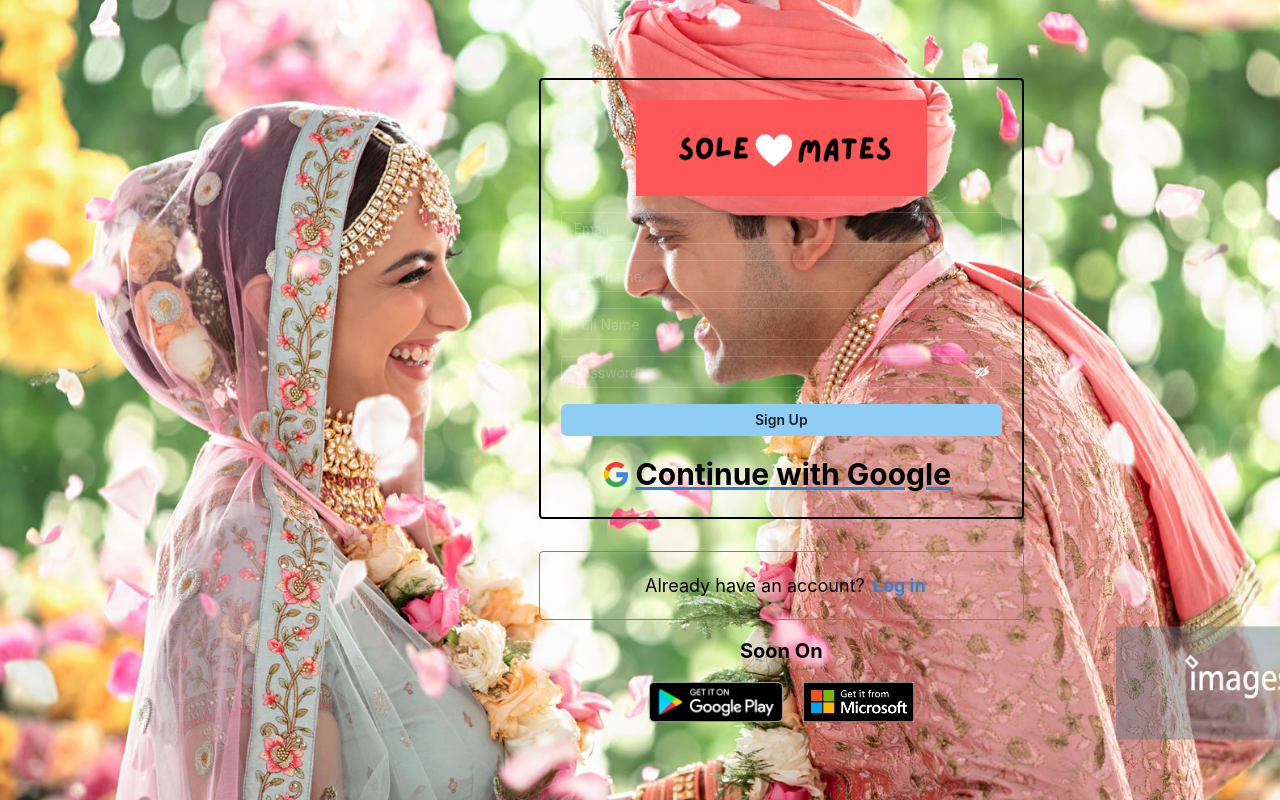
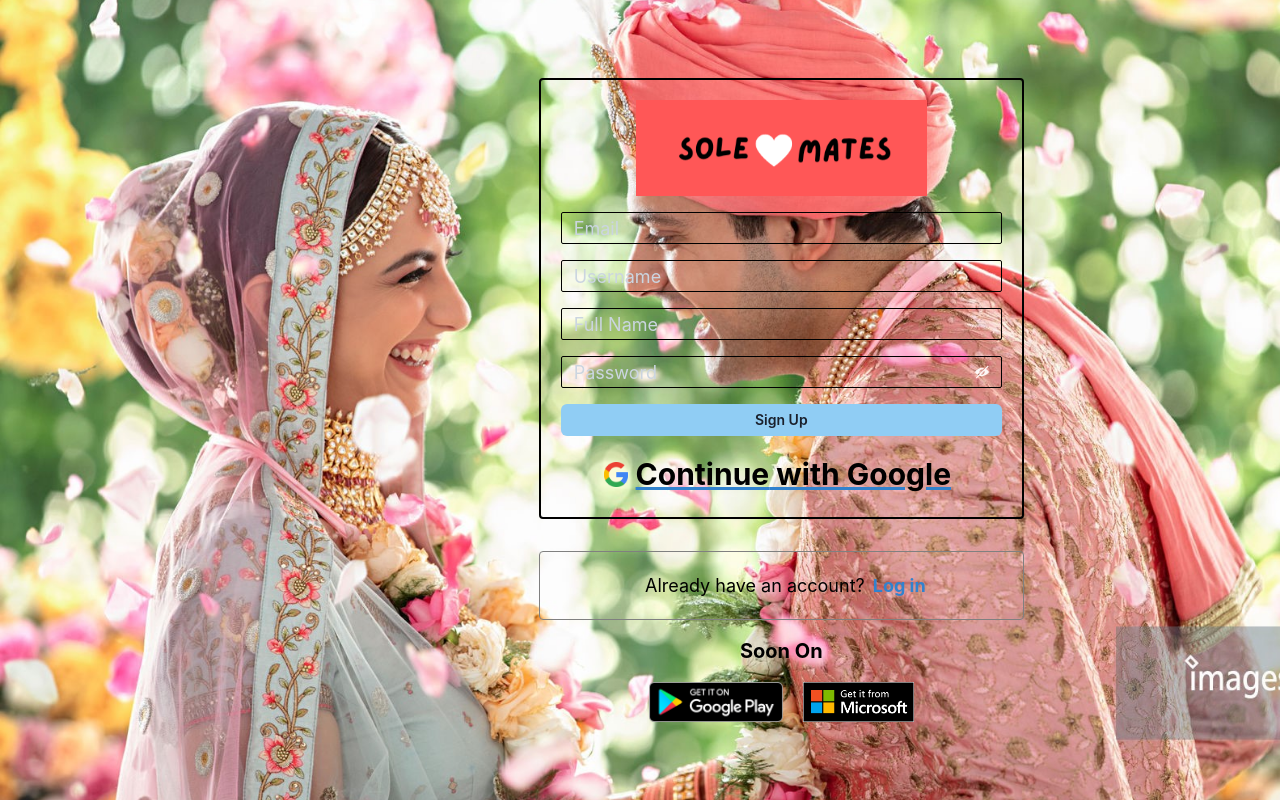
Before and after one commit to AbhiAuti/Matrimony, a React (Vite) app: page /auth in a window 1280 px wide. Both pictures are taken after a click on the element "Sign up". Built offline with nearby package versions, Linux system fonts and the light colour scheme; no server answers.

Commit message:
Update Signup.jsx

```diff
--- a/src/components/AuthForm/Signup.jsx
+++ b/src/components/AuthForm/Signup.jsx
@@ -16,39 +16,55 @@
   return (
     <>
       <Input
-				placeholder='Email'
-				fontSize={14}
-				type='email'
+        placeholder="Email"
+        fontSize={18}
+        type="email"
         size={"sm"}
         value={inputs.email}
         onChange={(e) => setInputs({ ...inputs, email: e.target.value })}
+        _placeholder={{ color: "gray.300" }}  // Make placeholder color more grey
+        borderColor="black"  // Make border more blackish
+        _hover={{ borderColor: "black" }}  // Make border more blackish on hover
+        _focus={{ borderColor: "black" }}  // Make border more blackish on focus
       />
       <Input
-				placeholder='Username'
-				fontSize={14}
-				type='text'
+        placeholder="Username"
+        fontSize={18}
+        type="text"
         size={"sm"}
         value={inputs.username}
         onChange={(e) => setInputs({ ...inputs, username: e.target.value })}
+        _placeholder={{ color: "gray.300" }}  // Make placeholder color more grey
+        borderColor="black"  // Make border more blackish
+        _hover={{ borderColor: "black" }}  // Make border more blackish on hover
+        _focus={{ borderColor: "black" }}  // Make border more blackish on focus
       />
       <Input
-				placeholder='Full Name'
-				fontSize={14}
-				type='text'
+        placeholder="Full Name"
+        fontSize={18}
+        type="text"
         size={"sm"}
         value={inputs.fullName}
         onChange={(e) => setInputs({ ...inputs, fullName: e.target.value })}
+        _placeholder={{ color: "gray.300" }}  // Make placeholder color more grey
+        borderColor="black"  // Make border more blackish
+        _hover={{ borderColor: "black" }}  // Make border more blackish on hover
+        _focus={{ borderColor: "black" }}  // Make border more blackish on focus
       />
       <InputGroup>
         <Input
-					placeholder='Password'
-					fontSize={14}
+          placeholder="Password"
+          fontSize={18}
           type={showPassword ? "text" : "password"}
           value={inputs.password}
           size={"sm"}
           onChange={(e) => setInputs({ ...inputs, password: e.target.value })}
+          _placeholder={{ color: "gray.300" }}  // Make placeholder color more grey
+          borderColor="black"  // Make border more blackish
+          _hover={{ borderColor: "black" }}  // Make border more blackish on hover
+          _focus={{ borderColor: "black" }}  // Make border more blackish on focus
         />
-				<InputRightElement h='full'>
+        <InputRightElement h="full">
           <Button variant={"ghost"} size={"sm"} onClick={() => setShowPassword(!showPassword)}>
             {showPassword ? <ViewIcon /> : <ViewOffIcon />}
           </Button>
@@ -56,7 +72,7 @@
       </InputGroup>
 
       {error && (
-				<Alert status='error' fontSize={13} p={2} borderRadius={4}>
+        <Alert status="error" fontSize={13} p={2} borderRadius={4}>
           <AlertIcon fontSize={12} />
           {error.message}
         </Alert>
@@ -64,7 +80,7 @@
 
       <Button
         w={"full"}
-				colorScheme='blue'
+        colorScheme="blue"
         size={"sm"}
         fontSize={14}
         isLoading={loading}
```
Lines whose indentation alone changed are shown as unchanged.
